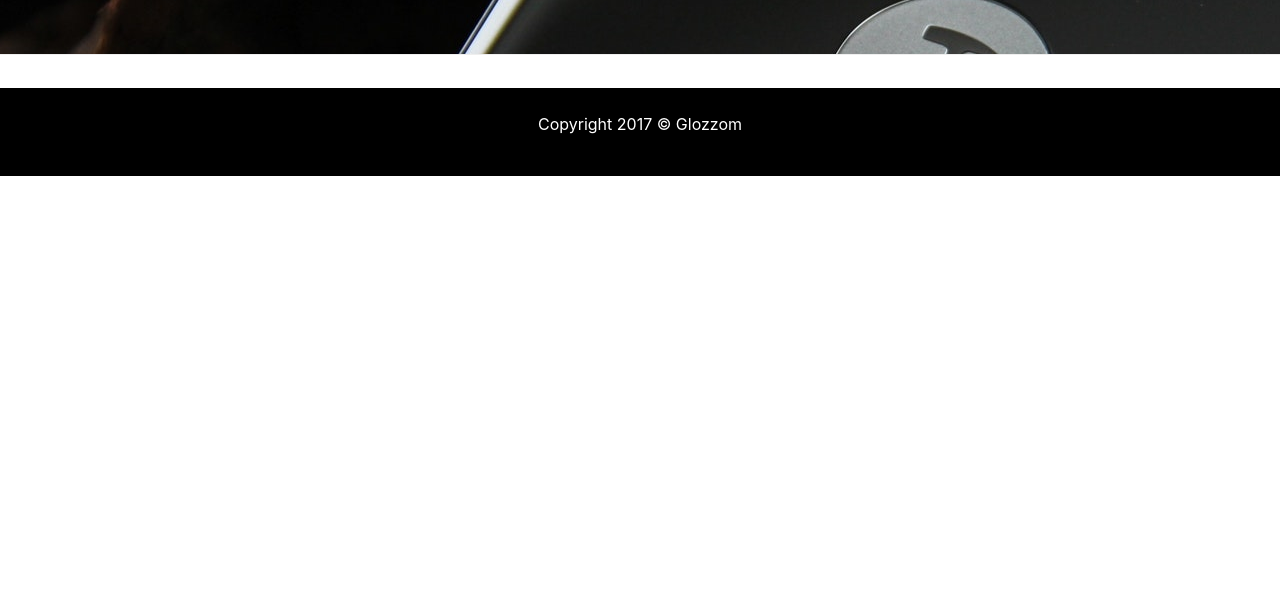
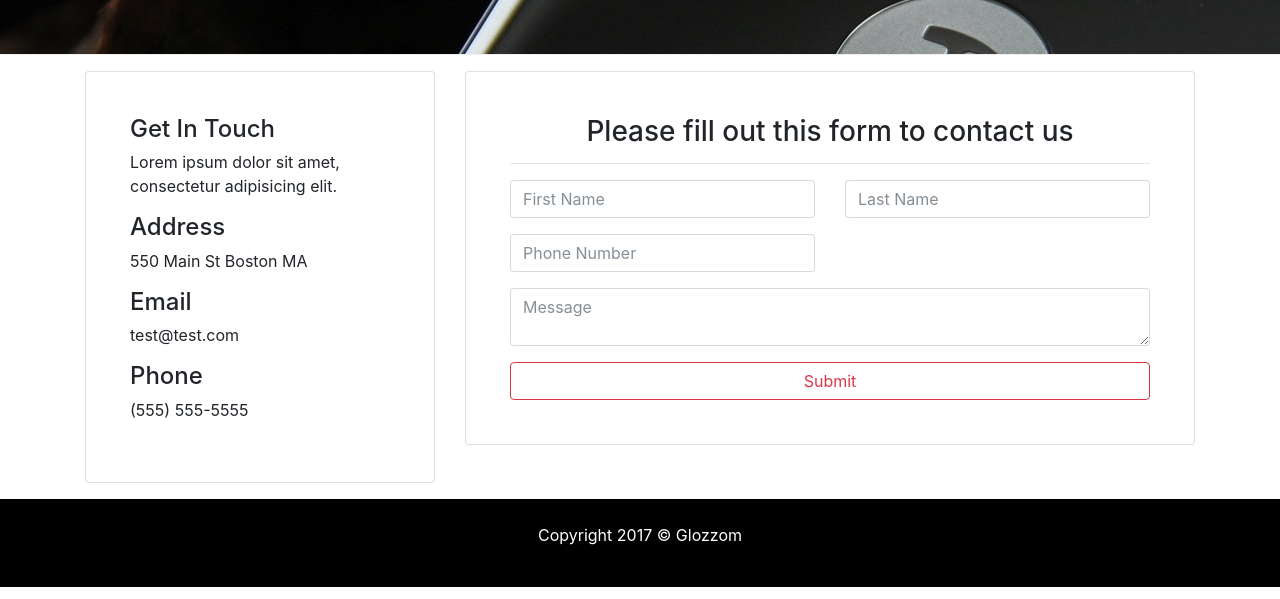
Before and after one commit to WebDevTuts/glozzom_business_site, a website: page src/contact.html in a window 1280 px wide. Shown: the part 201-800 px from the top of the page. Drawn offline with Linux system fonts and the light colour scheme; some packages are replaced by stand-ins of ours; a script that the page names is missing.

Commit message:
Add markup for contact section

```diff
--- a/src/contact.html
+++ b/src/contact.html
@@ -59,10 +59,53 @@
     <div class="container">
       <div class="row">
         <div class="col-md-4">
-
+          <div class="card p-4">
+            <div class="card-body">
+              <h4>Get In Touch</h4>
+              <p>Lorem ipsum dolor sit amet, consectetur adipisicing elit.</p>
+              <h4>Address</h4>
+              <p>550 Main St Boston MA</p>
+              <h4>Email</h4>
+              <p>test@test.com</p>
+              <h4>Phone</h4>
+              <p>(555) 555-5555</p>
+            </div>
+          </div>
         </div>
         <div class="col-md-8">
-
+          <div class="card p-4">
+            <div class="card-body">
+              <h3 class="text-center">Please fill out this form to contact us</h3>
+              <hr>
+              <div class="row">
+                <div class="col-md-6">
+                  <div class="form-group">
+                    <input type="text" class="form-control" placeholder="First Name">
+                  </div>
+                </div>
+                <div class="col-md-6">
+                  <div class="form-group">
+                    <input type="text" class="form-control" placeholder="Last Name">
+                  </div>
+                </div>
+                <div class="col-md-6">
+                  <div class="form-group">
+                    <input type="text" class="form-control" placeholder="Phone Number">
+                  </div>
+                </div>
+              </div>
+              <div class="row">
+                <div class="col-md-12">
+                  <div class="form-group">
+                    <textarea class="form-control" placeholder="Message"></textarea>
+                  </div>
+                </div>
+                <div class="col-md-12">
+                  <input type="submit" class="btn btn-outline-danger btn-block">
+                </div>
+              </div>
+            </div>
+          </div>
         </div>
       </div>
     </div>
```
